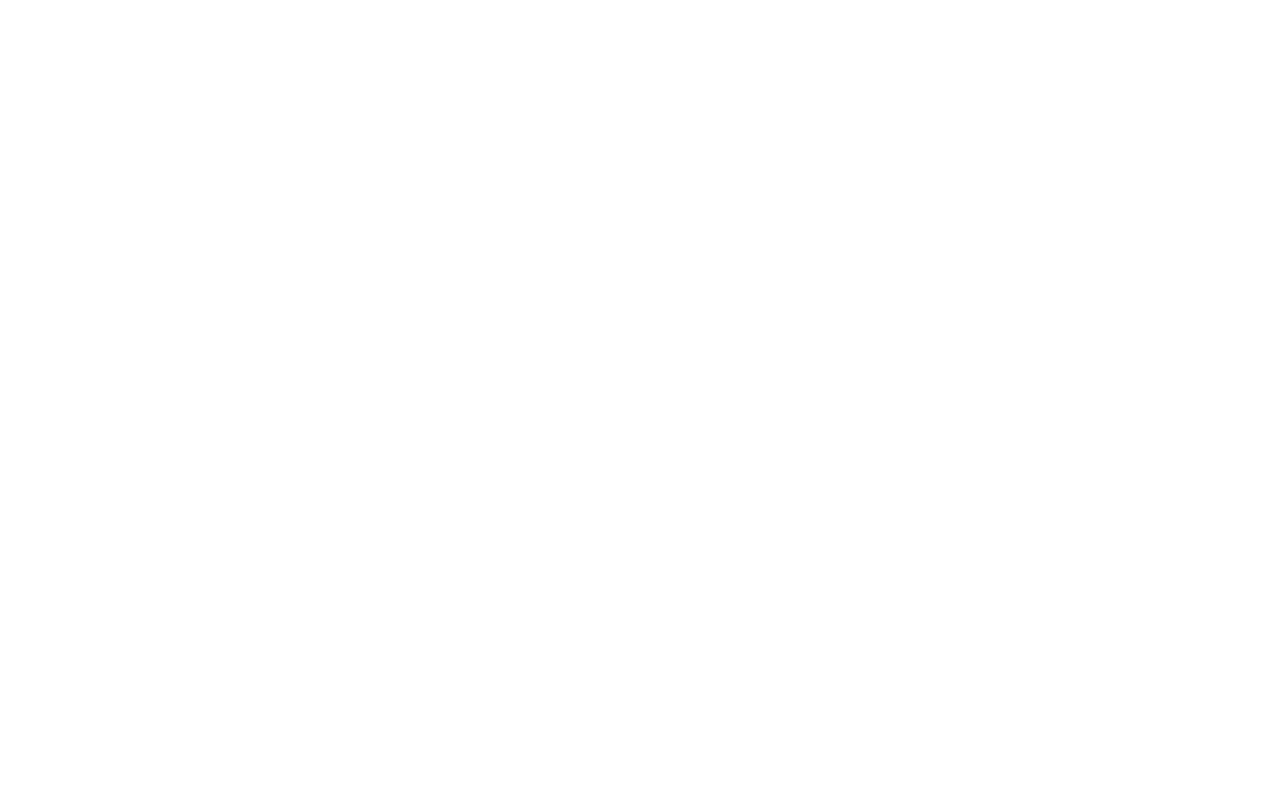
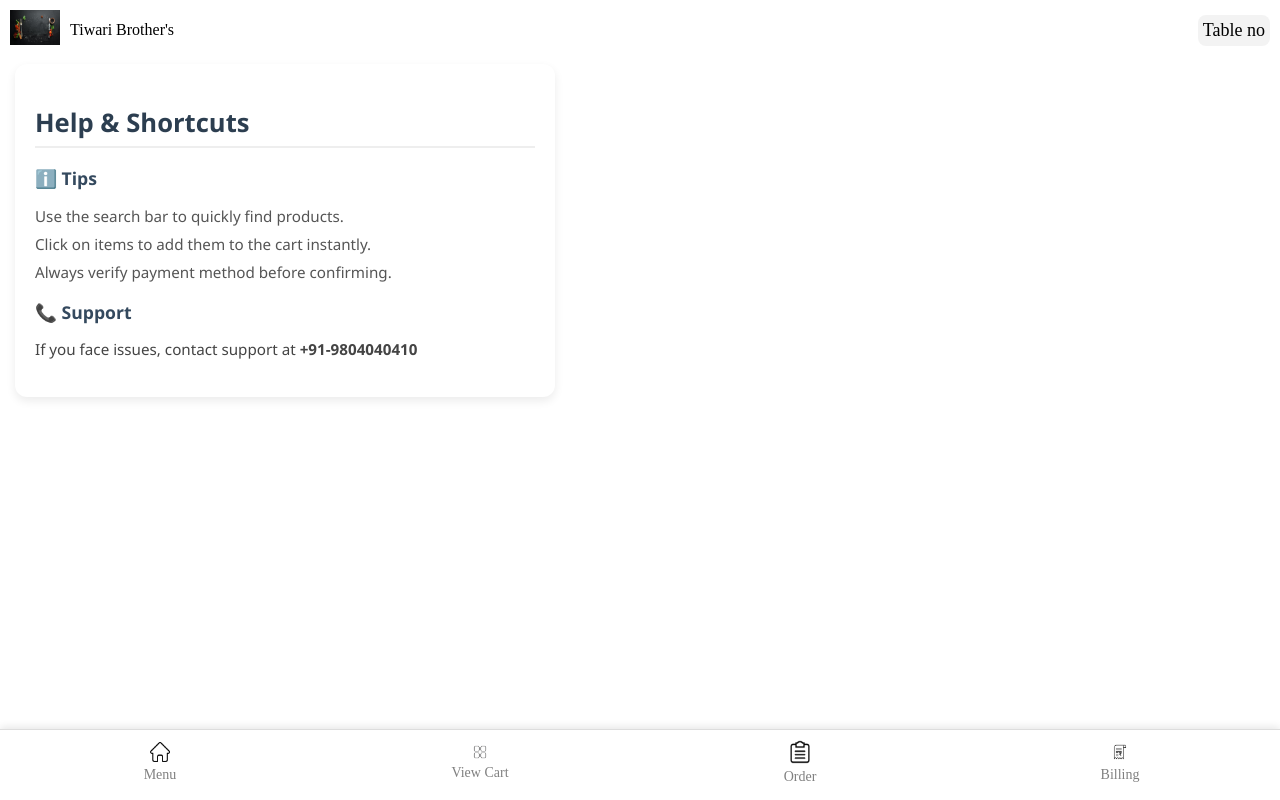
Before and after one commit to Hosannareal/pos, a React (Vite) app: page /Help in a window 1280 px wide. Before the commit this address had no page. Built offline with nearby package versions, Linux system fonts and the light colour scheme.

Commit message:
added help route

```diff
--- a/src/App.jsx
+++ b/src/App.jsx
@@ -8,6 +8,7 @@
 import ViewCart from './viewCart/ViewCart.jsx'
 import RouteOrder from './Route-order/Route-order.jsx';
 import Billing from './billing/Billing.jsx';
+import Help from './Help.jsx'
 
 
 export default function App() {
@@ -21,6 +22,7 @@
             <Route path="/View-Cart" element={<ViewCart />} />
             <Route path="/Order" element={<RouteOrder />} />
             <Route path="/Billing" element={<Billing />} />
+            <Route path="/Help" element={<Help />} />
           </Routes>
         </BrowserRouter>
       </ViewCardProvider>
--- /dev/null
+++ b/src/Help.css
@@ -0,0 +1,69 @@
+/* POS HELP COMPONENT CSS
+   Styled for a Point of Sale (POS) interface
+   Clean, compact, and touch-friendly
+*/
+/* .centre{
+        display: flex;
+        flex-direction: column;
+        justify-content: center;
+        align-items: center;
+} */
+.pos-help {
+  background: #ffffff;
+  border-radius: 12px;
+  padding: 20px;
+  margin: 15px;
+  box-shadow: 0 4px 10px rgba(0,0,0,0.08);
+  max-width: 500px;
+  font-family: "Segoe UI", sans-serif;
+ transform: translateX(50deg);
+}
+
+.pos-help-title {
+  font-size: 1.6rem;
+  font-weight: bold;
+  color: #2c3e50;
+  margin-bottom: 16px;
+  border-bottom: 2px solid #eee;
+  padding-bottom: 6px;
+}
+
+.pos-help-section {
+  margin-bottom: 18px;
+}
+
+.pos-help-section h3 {
+  font-size: 1.1rem;
+  margin-bottom: 10px;
+  color: #34495e;
+}
+
+.pos-help-section ul {
+  list-style: none;
+  padding-left: 0;
+}
+
+.pos-help-section li {
+  margin-bottom: 8px;
+  font-size: 0.95rem;
+  color: #555;
+  display: flex;
+  align-items: center;
+}
+
+.key {
+  display: inline-block;
+  background: #f1f1f1;
+  border: 1px solid #ccc;
+  padding: 2px 8px;
+  margin-right: 8px;
+  border-radius: 6px;
+  font-family: monospace;
+  font-size: 0.85rem;
+  color: #333;
+}
+
+.pos-help-section p {
+  font-size: 0.95rem;
+  color: #444;
+}
--- /dev/null
+++ b/src/Help.jsx
@@ -0,0 +1,46 @@
+// HELP COMPONENT (POS Edition)
+// This component provides quick guidance for POS system users.
+// - Shows shortcut keys and usage instructions
+// - Designed for fast readability in a POS environment
+// - Can be shown in a sidebar, modal, or dedicated help page
+
+import "./Help.css";
+import TopBar from "./TopBar";
+import BottomBar from "./BottomBar";
+
+export default function Help() {
+  return (
+    <div className="centre">
+    <TopBar name={"Tiwari Brother's"}/>
+    <div className="pos-help">
+      <h2 className="pos-help-title">Help & Shortcuts</h2>
+
+      {/* <section className="pos-help-section">
+        <h3>🔑 Keyboard Shortcuts</h3>
+        <ul>
+          <li><span className="key">F1</span> Open Help</li>
+          <li><span className="key">Ctrl + N</span> New Order</li>
+          <li><span className="key">Ctrl + P</span> Print Bill</li>
+          <li><span className="key">Esc</span> Cancel Transaction</li>
+        </ul>
+      </section> */}
+
+      <section className="pos-help-section">
+        <h3>ℹ️ Tips</h3>
+        <ul>
+          <li>Use the search bar to quickly find products.</li>
+          <li>Click on items to add them to the cart instantly.</li>
+          <li>Always verify payment method before confirming.</li>
+        </ul>
+      </section>
+
+      <section className="pos-help-section">
+        <h3>📞 Support</h3>
+        <p>If you face issues, contact support at <b>+91-9804040410</b></p>
+      </section>
+    </div>
+    <BottomBar />
+        </div>
+  );
+
+}
```
